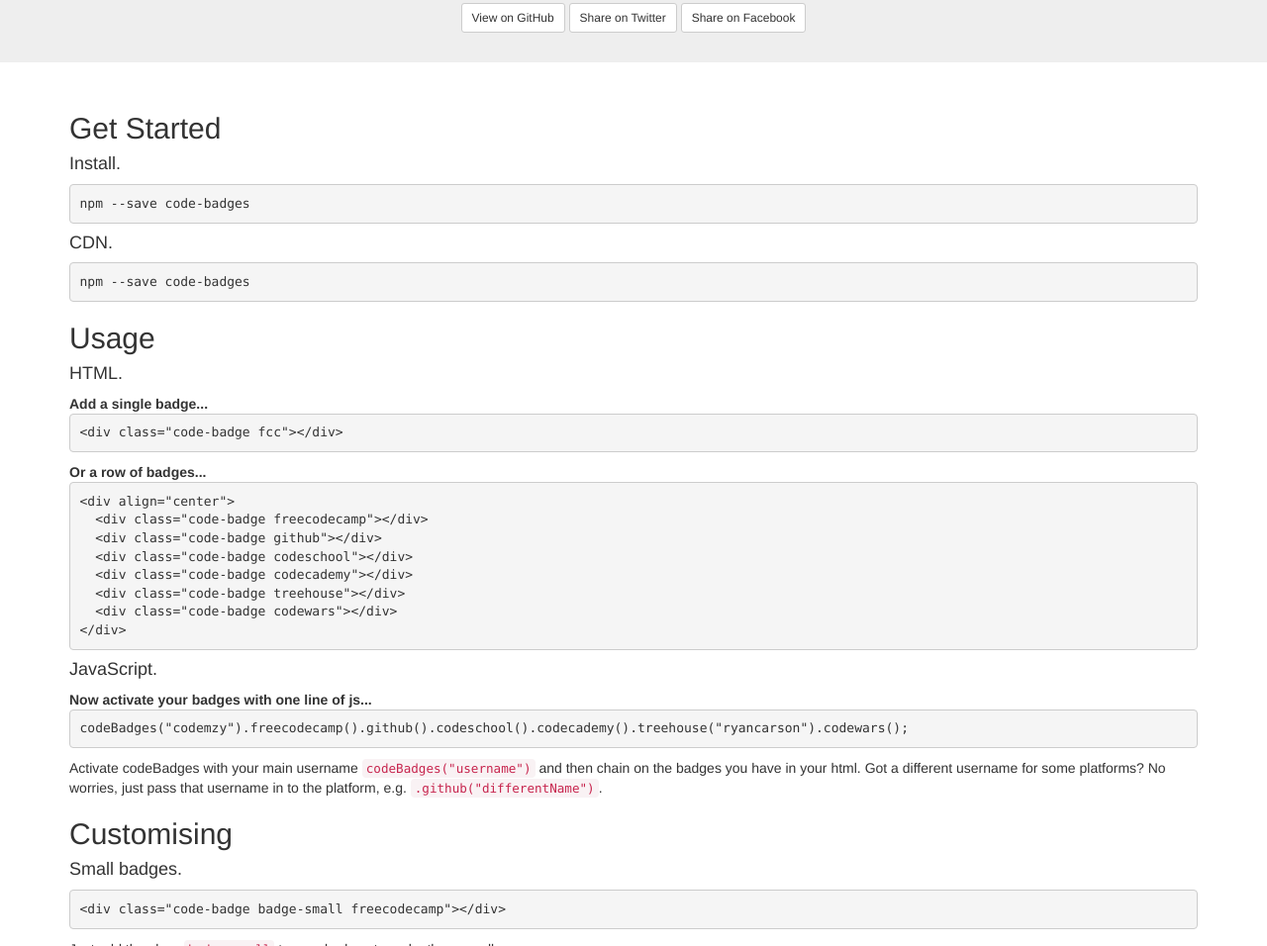
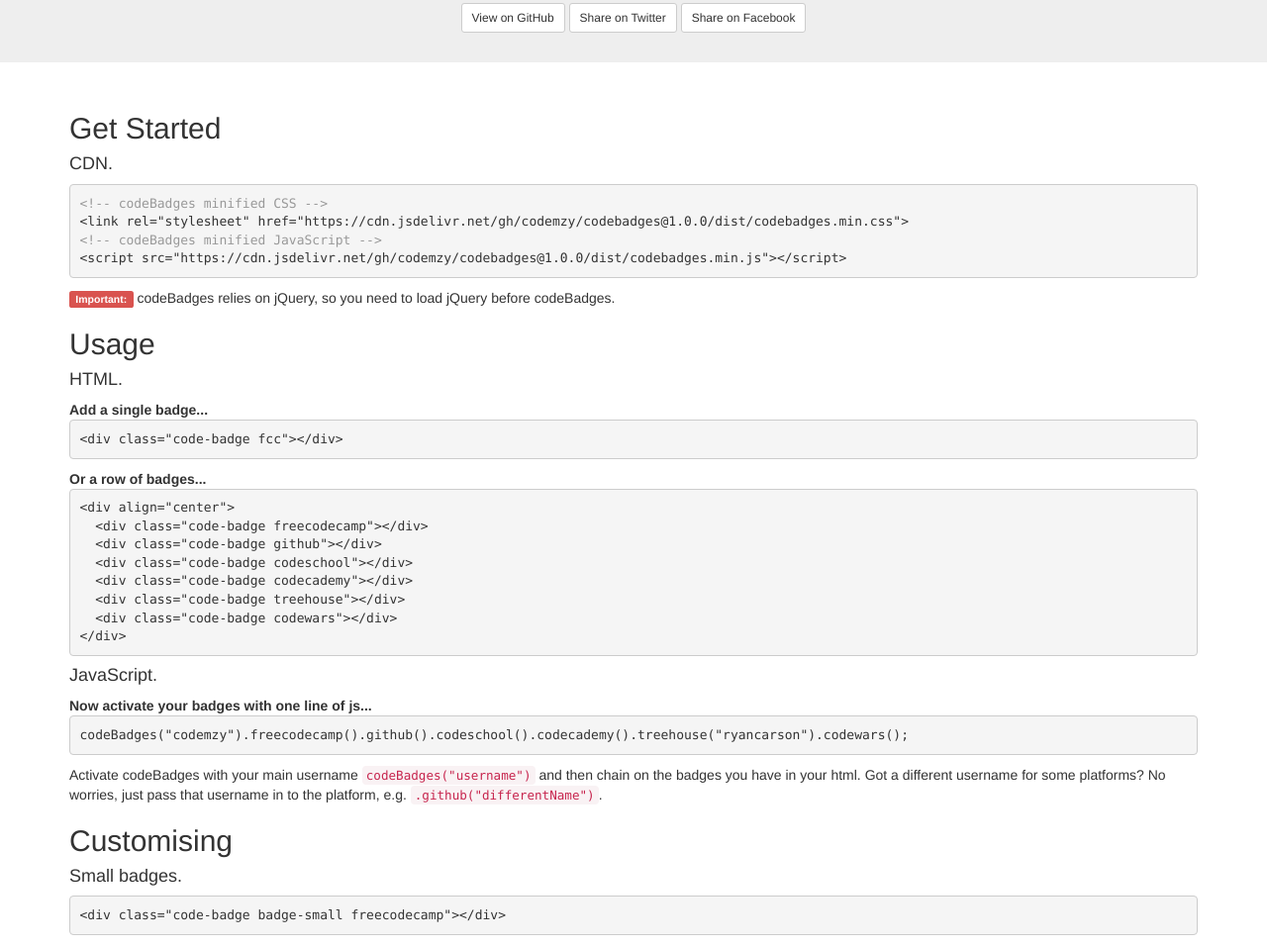
Before and after one commit to codemzy/codebadges, a website: page index.html in a window 1280 px wide. Shown: the part 863-1819 px from the top of the page at 99% size. Drawn offline with nearby package versions, Linux system fonts and the light colour scheme; no server answers.

Commit message:
Updated cdn instructions

```diff
--- a/css/example.css
+++ b/css/example.css
@@ -19,3 +19,7 @@
     margin-top: 30px;
     margin-bottom: 0px;
 }
+
+pre .comment {
+    color: #999;
+}
--- a/index.html
+++ b/index.html
@@ -43,10 +43,13 @@
     <div class="container">
 
         <h2>Get Started</h2>
-        <h4>Install.</h4>
-        <pre>npm --save code-badges</pre>
         <h4>CDN.</h4>
-        <pre>npm --save code-badges</pre>
+        <pre>
+<span class="comment">&lt;!-- codeBadges minified CSS --&gt;</span>
+&lt;link rel="stylesheet" href="https://cdn.jsdelivr.net/gh/codemzy/codebadges@1.0.0/dist/codebadges.min.css"&gt;
+<span class="comment">&lt;!-- codeBadges minified JavaScript --&gt;</span>
+&lt;script src="https://cdn.jsdelivr.net/gh/codemzy/codebadges@1.0.0/dist/codebadges.min.js"&gt;&lt;/script&gt;</pre>
+        <p><span class="label label-danger">Important:</span> codeBadges relies on jQuery, so you need to load jQuery before codeBadges.</p>
 
         <h2>Usage</h2>
         <h4>HTML.</h4>
```
